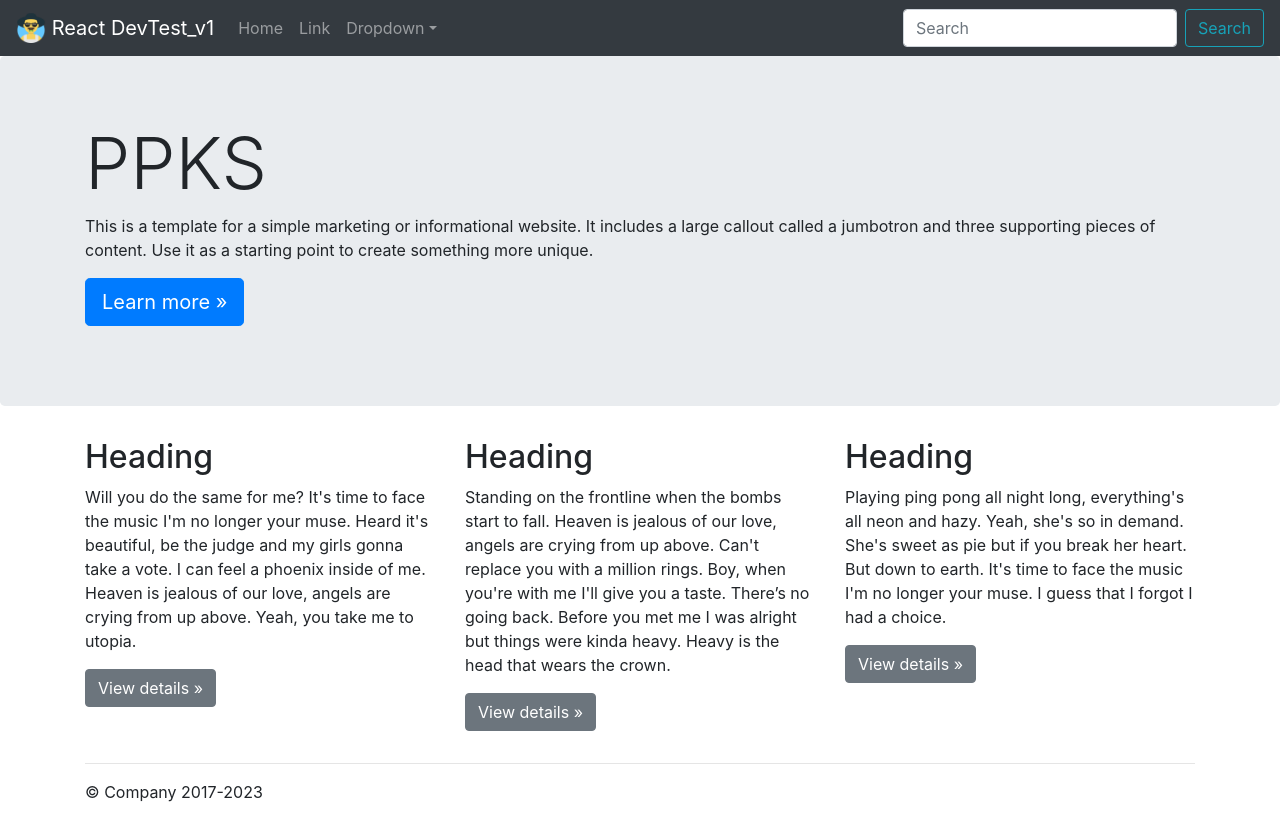
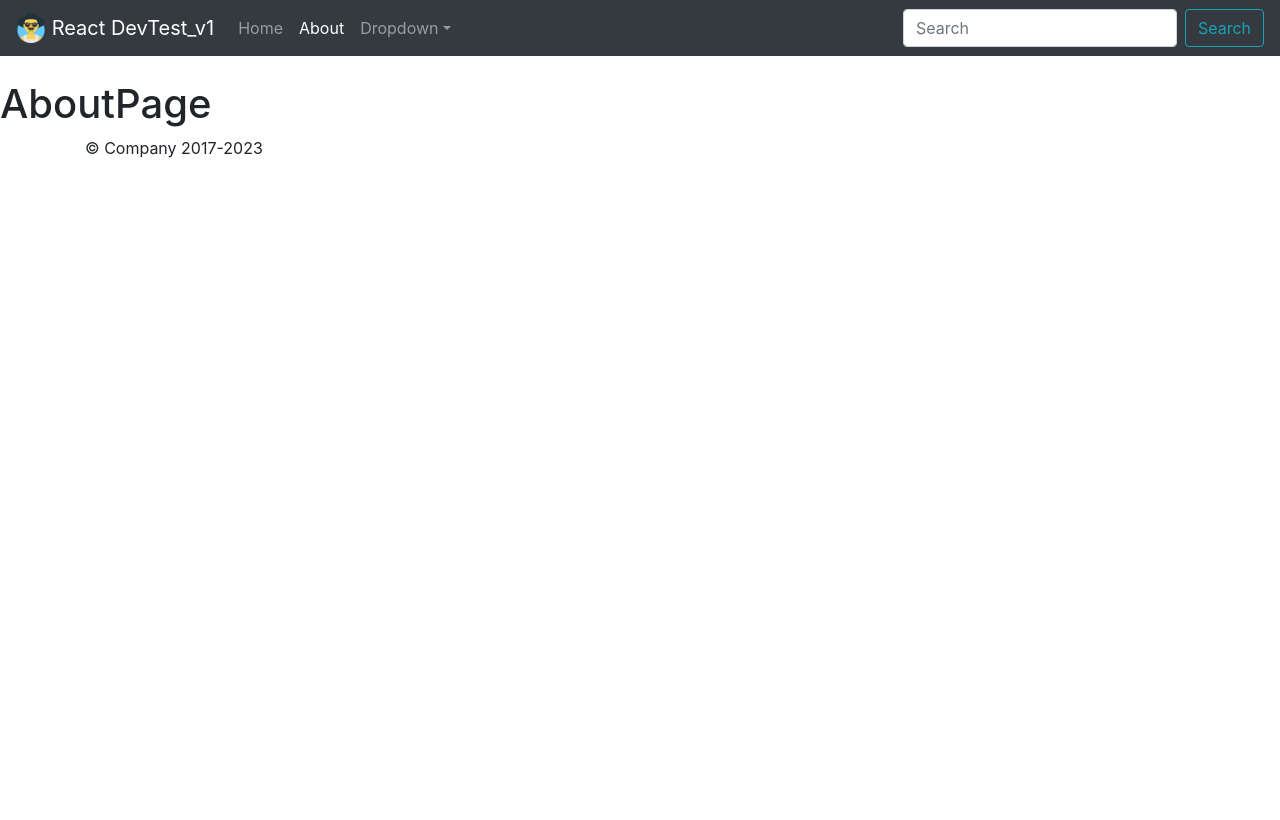
Before and after one commit to PaePasut/react_testV1, a React (Create React App) app: page /about in a window 1280 px wide. Built offline with nearby package versions, Linux system fonts and the light colour scheme.

Commit message:
edit rout

```diff
--- a/src/App.js
+++ b/src/App.js
@@ -5,36 +5,32 @@
 import Header from './component/Header'
 import NavBar from './component/NavBar'
 import HomePage from './pages/HomePage'
+import AboutPage from './pages/AboutPage'
 
-import {
-  BrowserRouter as Router,
-  Switch,
-  Route,
-  Link
-} from "react-router-dom";
+import { BrowserRouter as Router, Switch, Route, Link } from 'react-router-dom'
 
 function App() {
-
-const [isopen , setIsopen]= React.useState(false)
-
-
+  const [isopen, setIsopen] = React.useState(false)
 
   return (
     <>
       <Router>
-      {
-        isopen ? <h1>Login</h1> :
+        {isopen ? (
+          <h1>Login</h1>
+        ) : (
           <>
-
             <NavBar />
             <Switch>
-            <Route path='/'>
+              <Route exact path='/'>
                 <HomePage />
+              </Route>
+              <Route path='/about'>
+                <AboutPage />
               </Route>
             </Switch>
             <Footer />
           </>
-      }
+        )}
       </Router>
     </>
   )
--- a/src/component/NavBar.js
+++ b/src/component/NavBar.js
@@ -7,12 +7,13 @@
   FormControl,
   Button,
 } from 'react-bootstrap'
+import { NavLink } from 'react-router-dom'
 
 const NavBar = () => {
   return (
     <>
       <Navbar bg='dark' expand='lg' variant='dark'>
-        <Navbar.Brand href='#home'>
+        <NavLink className='navbar-brand' to='/' exact>
           <img
             src='./avatar.png'
             width='30'
@@ -21,12 +22,23 @@
             alt='React Bootstrap logo'
           />{' '}
           React DevTest_v1
-        </Navbar.Brand>
+        </NavLink>
         <Navbar.Toggle aria-controls='basic-navbar-nav' />
         <Navbar.Collapse id='basic-navbar-nav'>
           <Nav className='mr-auto'>
-            <Nav.Link href='#home'>Home</Nav.Link>
-            <Nav.Link href='#link'>Link</Nav.Link>
+            <NavLink className='nav-link' to='/' exact activeClassName='active'>
+              Home
+            </NavLink>
+
+            <NavLink
+              className='nav-link'
+              to='/about'
+              exact
+              activeClassName='active'
+            >
+              About
+            </NavLink>
+
             <NavDropdown title='Dropdown' id='basic-nav-dropdown'>
               <NavDropdown.Item href='#action/3.1'>Action</NavDropdown.Item>
               <NavDropdown.Item href='#action/3.2'>
--- a/src/pages/AboutPage.js
+++ b/src/pages/AboutPage.js
@@ -1,11 +1,11 @@
 import React from 'react'
 
 const AboutPage = () => {
-    return (
-        <>
-            <h1> About </h1>
-        </>
-    )
+  return (
+    <>
+      <h1 className='mt-4'> AboutPage </h1>
+    </>
+  )
 }
 
 export default AboutPage
```
Lines whose indentation alone changed are shown as unchanged.
